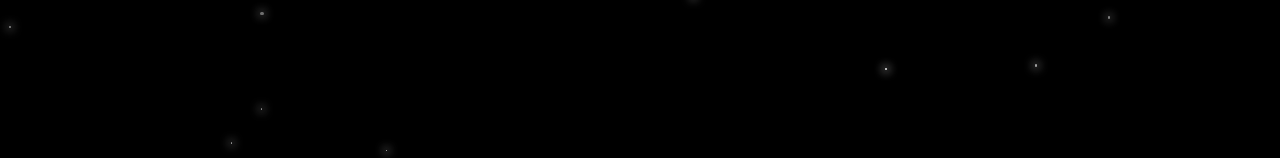
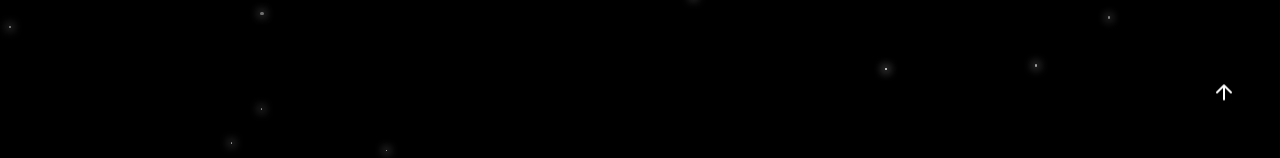
Before and after one commit to siddardhakavuri/Portfolio, a React (Vite) app: page / in a window 1280 px wide. Shown: the part 642-800 px from the top of the page. Built offline with nearby package versions, Linux system fonts and the light colour scheme.

Commit message:
Ability to quickly scroll to top of the page with a button

```diff
--- a/src/App.tsx
+++ b/src/App.tsx
@@ -6,6 +6,7 @@ import Projects from "./components/Projects";
 import Contact from "./components/Contact";
 import Footer from "./components/Footer";
 import Stars from "./components/Stars";
+import ScrollToTop from "./components/ScrollToTop";
 
 function App() {
   return (
@@ -22,6 +23,7 @@ function App() {
             <Experience />
             <Projects />
             <Contact />
+            <ScrollToTop />
           </main>
 
           <Footer />
--- /dev/null
+++ b/src/components/ScrollToTop.tsx
@@ -0,0 +1,51 @@
+import { useState, useEffect } from "react";
+
+const ScrollToTop = () => {
+  const [isAtBottom, setIsAtBottom] = useState(false);
+
+  useEffect(() => {
+    const handleScroll = () => {
+      // Check if user is near the bottom of the page (within 50 pixels)
+      const isBottom =
+        window.innerHeight + window.scrollY >=
+        document.documentElement.scrollHeight - 50;
+      setIsAtBottom(isBottom);
+    };
+
+    window.addEventListener("scroll", handleScroll);
+    // Call once on mount in case they start at the bottom
+    handleScroll();
+
+    return () => window.removeEventListener("scroll", handleScroll);
+  }, []);
+
+  return (
+    <a
+      href="#"
+      aria-label="Scroll to top"
+      className="fixed bottom-8 right-8 z-50 group"
+    >
+      <button
+        className={`p-3 rounded-full bg-transparent text-white shadow-lg backdrop-blur-md transition-all duration-300 group-hover:border-cyan-400/50 group-hover:text-cyan-400 group-hover:bg-cyan-400/10 ${
+          isAtBottom ? "animate-bounce" : "group-hover:-translate-y-1"
+        }`}
+      >
+        <svg
+          xmlns="http://www.w3.org/2000/svg"
+          width="24"
+          height="24"
+          viewBox="0 0 24 24"
+          fill="none"
+          stroke="currentColor"
+          strokeWidth="2"
+          strokeLinecap="round"
+          strokeLinejoin="round"
+        >
+          <path d="M12 19V5M5 12l7-7 7 7" />
+        </svg>
+      </button>
+    </a>
+  );
+};
+
+export default ScrollToTop;
```
